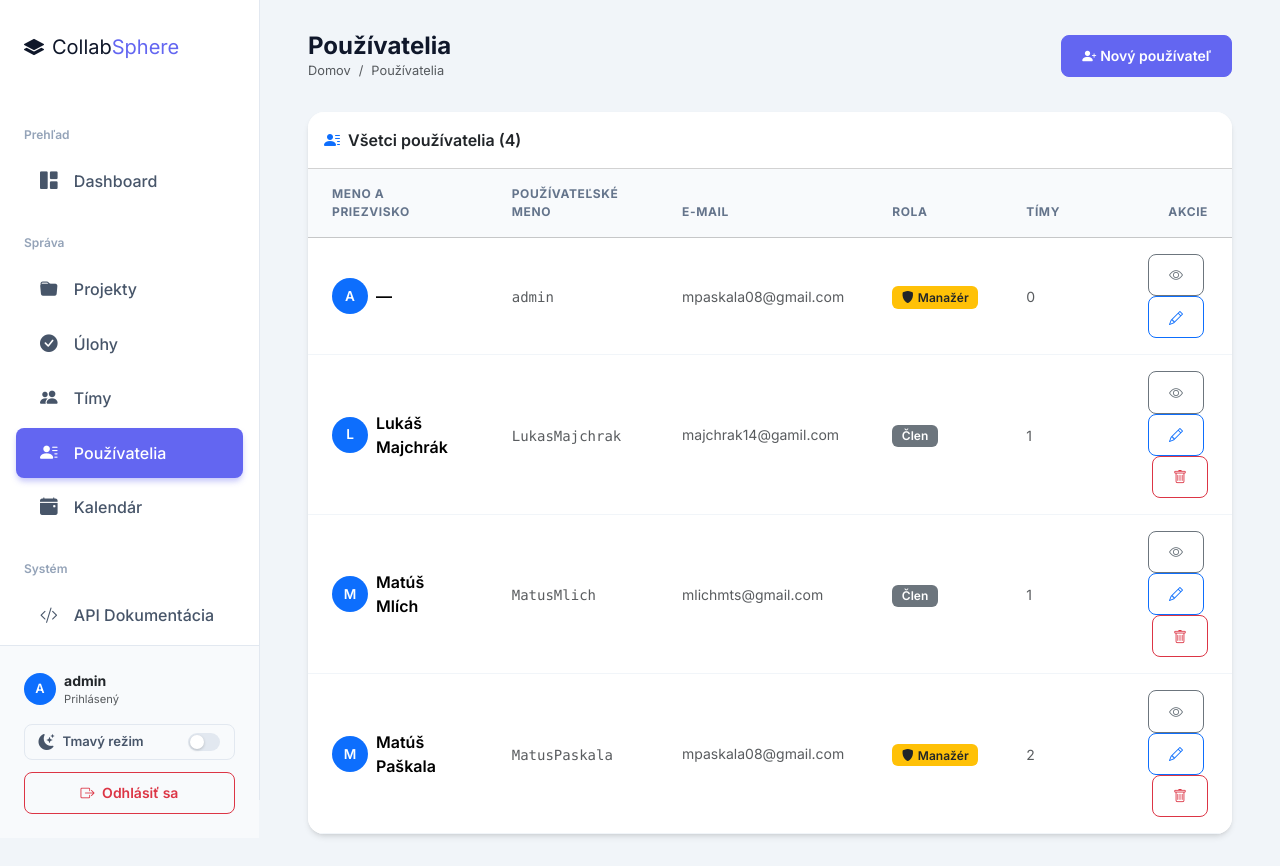
After one commit to SLOVAKIA-ENTITI/CollabSphere_Final, a Django app: page /users/ in a window 1280 px wide. The commit adds this page. Run offline with Django 4.2, Linux system fonts and the light colour scheme; a user stored in the database is signed in; data comes from the database, SQL or seed files in the repository; some libraries are stand-ins or nearby versions.

Commit message:
Add files via upload

```diff
--- a/collabsphere/projects/urls.py
+++ b/collabsphere/projects/urls.py
@@ -33,8 +33,11 @@ urlpatterns = [
     path('calendar/', views.calendar_view, name='calendar'),
 
     # Users
+    path('users/', views.user_list, name='user_list'),
     path('users/new/', views.user_create, name='user_create'),
     path('users/<int:pk>/', views.user_detail, name='user_detail'),
+    path('users/<int:pk>/edit/', views.user_edit, name='user_edit'),
+    path('users/<int:pk>/delete/', views.user_delete, name='user_delete'),
 
     # API
     path('api/tasks/', views.api_tasks, name='api_tasks'),
--- a/collabsphere/projects/views.py
+++ b/collabsphere/projects/views.py
@@ -353,7 +353,8 @@ def membership_add(request, project_pk):
             membership.project = project
             try:
                 membership.save()
-                messages.success(request, f'Používateľ {membership.user.username} bol pridaný do projektu.')
+                full_name = membership.user.get_full_name() or membership.user.username
+                messages.success(request, f'{full_name} bol pridaný do projektu.')
             except Exception:
                 messages.error(request, 'Tento používateľ je už členom projektu.')
             return redirect('project_detail', pk=project_pk)
@@ -415,7 +416,7 @@ def api_tasks(request):
     return JsonResponse({'count': len(data), 'results': data})
 
 
-# ─── User Create ──────────────────────────────────────────────────────────────
+# ─── User Create / List / Edit / Delete ──────────────────────────────────────
 
 @login_required
 @manager_required
@@ -426,10 +427,50 @@ def user_create(request):
         if form.is_valid():
             user = form.save()
             messages.success(request, f'Používateľ „{user.username}" bol vytvorený.')
-            return redirect('dashboard')
+            return redirect('user_list')
     else:
         form = UserCreateForm()
     return render(request, 'registration/user_create.html', {'form': form})
+
+
+@login_required
+@manager_required
+def user_list(request):
+    users = User.objects.all().order_by('last_name', 'first_name', 'username').prefetch_related('groups', 'teams')
+    for u in users:
+        u.is_manager = u.groups.filter(name='manager').exists()
+    return render(request, 'registration/user_list.html', {'users': users})
+
+
+@login_required
+@manager_required
+def user_edit(request, pk):
+    from .forms import UserEditForm
+    profile_user = get_object_or_404(User, pk=pk)
+    if request.method == 'POST':
+        form = UserEditForm(request.POST, instance=profile_user)
+        if form.is_valid():
+            form.save()
+            messages.success(request, f'Používateľ „{profile_user.username}" bol aktualizovaný.')
+            return redirect('user_list')
+    else:
+        form = UserEditForm(instance=profile_user)
+    return render(request, 'registration/user_edit.html', {'form': form, 'profile_user': profile_user})
+
+
+@login_required
+@manager_required
+def user_delete(request, pk):
+    profile_user = get_object_or_404(User, pk=pk)
+    if profile_user == request.user:
+        messages.error(request, 'Nemôžete vymazať vlastný účet.')
+        return redirect('user_list')
+    if request.method == 'POST':
+        username = profile_user.username
+        profile_user.delete()
+        messages.success(request, f'Používateľ „{username}" bol vymazaný.')
+        return redirect('user_list')
+    return render(request, 'projects/confirm_delete.html', {'object': profile_user, 'type': 'používateľa'})
 
 
 # ─── Calendar ─────────────────────────────────────────────────────────────────
--- a/collabsphere/requirements.txt
+++ b/collabsphere/requirements.txt
@@ -1,5 +1,4 @@
 about-time==4.2.1
-aiodns==4.0.0
 aiohappyeyeballs==2.6.1
 aiohttp==3.13.5
 aiohttp_socks==0.11.0
--- a/collabsphere/templates/base.html
+++ b/collabsphere/templates/base.html
@@ -46,6 +46,9 @@
         </a>
         <a href="{% url 'team_list' %}" class="nav-link {% if 'team' in request.resolver_match.url_name %}active{% endif %}">
             <i class="bi bi-people-fill"></i> Tímy
+        </a>
+        <a href="{% url 'user_list' %}" class="nav-link {% if 'user' in request.resolver_match.url_name %}active{% endif %}">
+            <i class="bi bi-person-lines-fill"></i> Používatelia
         </a>
         <a href="{% url 'calendar' %}" class="nav-link {% if request.resolver_match.url_name == 'calendar' %}active{% endif %}">
             <i class="bi bi-calendar-event-fill"></i> Kalendár
--- a/collabsphere/templates/registration/user_create.html
+++ b/collabsphere/templates/registration/user_create.html
@@ -21,7 +21,7 @@
           {% endfor %}
           <div class="d-flex gap-2 mt-4">
             <button type="submit" class="btn btn-primary"><i class="bi bi-check-lg me-1"></i>Vytvoriť</button>
-            <a href="{% url 'dashboard' %}" class="btn btn-outline-secondary">Zrušiť</a>
+            <a href="{% url 'user_list' %}" class="btn btn-outline-secondary">Zrušiť</a>
           </div>
         </form>
       </div>
--- /dev/null
+++ b/collabsphere/templates/registration/user_list.html
@@ -0,0 +1,78 @@
+{% extends "base.html" %}
+{% block title %}Používatelia{% endblock %}
+{% block page_title %}Používatelia{% endblock %}
+{% block breadcrumb %}Používatelia{% endblock %}
+
+{% block topbar_actions %}
+<a href="{% url 'user_create' %}" class="btn btn-sm btn-primary">
+  <i class="bi bi-person-plus-fill me-1"></i>Nový používateľ
+</a>
+{% endblock %}
+
+{% block content %}
+<div class="card">
+  <div class="card-header bg-white py-3">
+    <span class="fw-semibold"><i class="bi bi-person-lines-fill me-2 text-primary"></i>Všetci používatelia ({{ users.count }})</span>
+  </div>
+  <div class="card-body p-0">
+    <div class="table-responsive">
+      <table class="table table-hover align-middle mb-0">
+        <thead class="table-light">
+          <tr>
+            <th>Meno a priezvisko</th>
+            <th>Používateľské meno</th>
+            <th>E-mail</th>
+            <th>Rola</th>
+            <th>Tímy</th>
+            <th class="text-end">Akcie</th>
+          </tr>
+        </thead>
+        <tbody>
+          {% for u in users %}
+          <tr>
+            <td>
+              <div class="d-flex align-items-center gap-2">
+                <div class="avatar-sm bg-primary text-white rounded-circle d-flex align-items-center justify-content-center flex-shrink-0"
+                     style="width:36px;height:36px;font-weight:600;font-size:0.85rem;">
+                  {{ u.first_name|slice:":1"|upper|default:u.username|slice:":1"|upper }}
+                </div>
+                <span class="fw-semibold">{{ u.get_full_name|default:"—" }}</span>
+              </div>
+            </td>
+            <td><code class="text-muted small">{{ u.username }}</code></td>
+            <td class="text-muted small">{{ u.email|default:"—" }}</td>
+            <td>
+              {% if u.is_manager %}
+                <span class="badge bg-warning text-dark"><i class="bi bi-shield-fill me-1"></i>Manažér</span>
+              {% else %}
+                <span class="badge bg-secondary">Člen</span>
+              {% endif %}
+            </td>
+            <td>
+              <span class="text-muted small">{{ u.teams.count }}</span>
+            </td>
+            <td class="text-end">
+              <a href="{% url 'user_detail' u.pk %}" class="btn btn-sm btn-outline-secondary me-1" title="Detail">
+                <i class="bi bi-eye"></i>
+              </a>
+              <a href="{% url 'user_edit' u.pk %}" class="btn btn-sm btn-outline-primary me-1" title="Upraviť">
+                <i class="bi bi-pencil"></i>
+              </a>
+              {% if u != request.user %}
+              <a href="{% url 'user_delete' u.pk %}" class="btn btn-sm btn-outline-danger" title="Vymazať">
+                <i class="bi bi-trash"></i>
+              </a>
+              {% endif %}
+            </td>
+          </tr>
+          {% empty %}
+          <tr>
+            <td colspan="6" class="text-center text-muted py-4">Žiadni používatelia</td>
+          </tr>
+          {% endfor %}
+        </tbody>
+      </table>
+    </div>
+  </div>
+</div>
+{% endblock %}
--- a/collabsphere/templates/teams/team_detail.html
+++ b/collabsphere/templates/teams/team_detail.html
@@ -44,7 +44,7 @@
             <i class="bi bi-person-circle fs-4 text-muted"></i>
             <div>
               <div class="fw-semibold">{{ member.get_full_name|default:member.username }}</div>
-              <small class="text-muted">{{ member.get_full_name|default:member.email|default:"—" }}</small>
+              <small class="text-muted">@{{ member.username }}{% if member.email %} · {{ member.email }}{% endif %}</small>
             </div>
           </li>
           {% empty %}
```
Also changed, not shown: collabsphere/projects/forms.py (+50 -0 lines), collabsphere/templates/registration/user_edit.html (added, +44 -0 lines), 1 other file.
